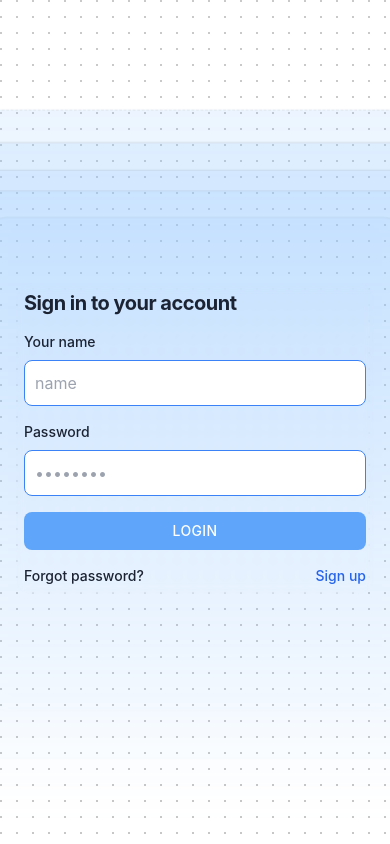
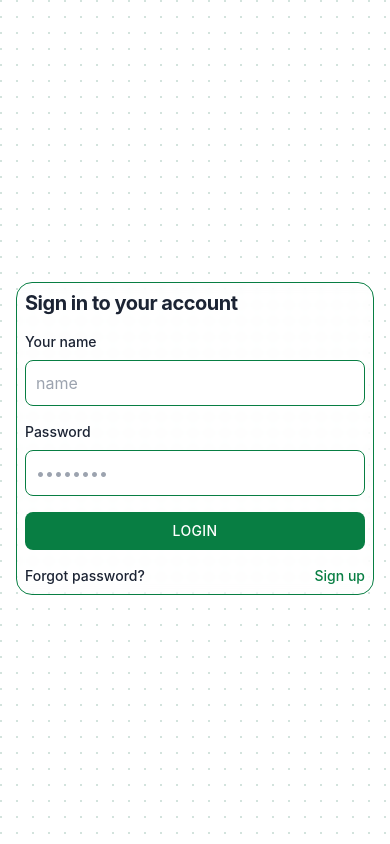
Before and after one commit to abdulazizsaidovcode/sfera-Edu, a React (Vite) app: page /login in a window 390 px wide. Built offline with nearby package versions, Linux system fonts and the light colour scheme.

Commit message:
dasdadas

```diff
--- a/src/App.tsx
+++ b/src/App.tsx
@@ -8,6 +8,7 @@ import Course from './pages/course/course'
 import Dashboard from './pages/Dashboard/dashboard'
 import Lesson from './pages/lesson/lesson'
 import LessonVideo from './pages/lesson/lesson'
+import Register from './pages/auth/register'
 
 function App() {
 
@@ -31,6 +32,16 @@ function App() {
             <>
               <PageTitle title="Login" />
               <Login />
+            </>
+          }
+        />
+        <Route
+          index
+          path={`/register`}
+          element={
+            <>
+              <PageTitle title="Register" />
+              <Register />
             </>
           }
         />
--- /dev/null
+++ b/src/components/Input/TextInput.tsx
@@ -0,0 +1,23 @@
+import React from 'react';
+
+interface EmailInputProps {
+  id?: string;
+  placeholder?: string;
+  value?: string;
+  onChange?: (e: React.ChangeEvent<HTMLInputElement>) => void;
+}
+
+const TextInput: React.FC<EmailInputProps> = ({ id = "email", placeholder = "name", value, onChange }) => {
+  return (
+    <input
+      type="email"
+      id={id}
+      value={value}
+      onChange={onChange}
+      className="login__input bg-white border border-[#087E43] text-gray-900 rounded-lg focus:ring-[#087E43] focus:border-[#087E43] block w-full p-2.5"
+      placeholder={placeholder}
+    />
+  );
+};
+
+export default TextInput;
--- a/src/components/magicui/dot-pattern.tsx
+++ b/src/components/magicui/dot-pattern.tsx
@@ -30,7 +30,7 @@ export function DotPattern({
     <svg
       aria-hidden="true"
       className={cn(
-        "pointer-events-none absolute inset-0 h-full w-full fill-neutral-400/80",
+        "pointer-events-none absolute inset-0 h-full w-full fill-[#C4DAD2]",
         className,
       )}
       {...props}
--- a/src/components/magicui/shiny-button.tsx
+++ b/src/components/magicui/shiny-button.tsx
@@ -41,7 +41,7 @@ const ShinyButton = ({
       {...animationProps}
       onClick={onClick}
       className={cn(
-        "relative rounded-lg px-6 py-2 font-medium backdrop-blur-xl transition-[box-shadow] duration-300 ease-in-out hover:shadow dark:bg-[radial-gradient(circle_at_50%_0%,hsl(var(--primary)/10%)_0%,transparent_60%)] dark:hover:shadow-[0_0_20px_hsl(var(--primary)/10%)]",
+        "relative rounded-lg px-6 py-2 font-medium backdrop-blur-xl transition-[box-shadow] duration-300 ease-in-out hover:shadow ",
         className,
       )}
     >
--- a/src/pages/auth/login.tsx
+++ b/src/pages/auth/login.tsx
@@ -1,33 +1,44 @@
-import DotPattern from '@/components/magicui/dot-pattern'
-import Ripple from '@/components/magicui/ripple'
-import ShinyButton from '@/components/magicui/shiny-button'
+import DotPattern from '@/components/magicui/dot-pattern';
+import Ripple from '@/components/magicui/ripple';
+import ShinyButton from '@/components/magicui/shiny-button';
+import { Link } from 'react-router-dom';
 
 function Login() {
-
     return (
         <>
             <DotPattern />
-            <Ripple mainCircleSize={400} />
-            <section className="bg-gray-50 dark:bg-gray-900 flex justify-center items-center z-20 relative">
-                <div className="flex flex-col items-center justify-center sm:px-6 py-8 mx-auto h-screen  lg:py-0 xl:w-1/3 lg:w-[40%] md:w-1/2 sm:w-[70%] xsm:w-[70%] w-full  ">
-                    <div className="w-full backdrop-blur-sm rounded-2xl  dark:border md:mt-0 sm:max-w-md xl:p-0 dark:bg-gray-800 dark:border-gray-700">
-                        <div className="p-2 space-y-4 md:space-y-6 sm:p-8 relative z-999 " >
-                            <h1 className="text-xl font-bold leading-tight tracking-tight text-gray-900 md:text-2xl dark:text-white">
+            {/* <Ripple mainCircleSize={400} /> */}
+            <section className="bg-gray-50 flex justify-center items-center z-20 relative">
+                <div className="flex flex-col items-center justify-center sm:px-6 py-8 mx-auto h-screen  lg:py-0 xl:w-1/3 lg:w-[40%] md:w-1/2 sm:w-[70%] xsm:w-[70%] w-full">
+                    <div className="w-full backdrop-blur-sm rounded-2xl border border-[#087E43] dark:border md:mt-0 sm:max-w-md xl:p-0 dark:bg-gray-800 dark:border-gray-700">
+                        <div className="p-2 space-y-4 md:space-y-6 sm:p-8 relative z-999">
+                            <h1 className="text-xl font-bold leading-tight tracking-tight text-gray-900 md:text-2xl">
                                 Sign in to your account
                             </h1>
                             <div className="space-y-4 md:space-y-6">
                                 <div>
-                                    <p className="block mb-2 text-sm font-medium text-gray-900 dark:text-white">Your name</p>
-                                    <input type="email" id="email" className="login__input bg-white border border-blue-500 text-gray-900 rounded-lg focus:ring-primary-600 focus:border-primary-600 block w-full p-2.5 " placeholder="name" />
+                                    <p className="block mb-2 text-sm font-medium text-gray-900">Your name</p>
+                                    <input
+                                        type="email"
+                                        id="email"
+                                        className="login__input bg-white border border-[#087E43] text-gray-900 rounded-lg focus:ring-[#087E43] focus:border-[#087E43] block w-full p-2.5"
+                                        placeholder="name"
+                                    />
                                 </div>
                                 <div className='mb-5'>
                                     <p className="block mb-2 text-sm font-medium text-gray-900 dark:text-white">Password</p>
-                                    <input type="password" name="password" id="password" placeholder="••••••••" className="login__input bg-white border border-blue-500 text-gray-900 rounded-lg focus:ring-blue-600 focus:border-blue-600 block w-full p-2.5 " />
+                                    <input
+                                        type="password"
+                                        name="password"
+                                        id="password"
+                                        placeholder="••••••••"
+                                        className="login__input bg-white border border-[#087E43] text-gray-900 rounded-lg focus:ring-[#087E43] focus:border-[#087E43] block w-full p-2.5"
+                                    />
                                 </div>
-                                <ShinyButton text='login' className=' bg-current w-full' />
+                                <ShinyButton text='login' className='bg-[#087E43] w-full' />
                                 <div className='flex justify-between'>
-                                    <p className="text-sm font-medium text-primary-600 hover:underline dark:text-primary-500">Forgot password?</p>
-                                    <p className="text-sm font-medium text-blue-600 hover:underline dark:text-primary-500">Sign up</p>
+                                    <p className="text-sm font-medium text-primary-600 ">Forgot password?</p>
+                                    <Link to="/register" className="text-sm font-medium text-[#087E43] hover:underline hover:text-[#087E43]">Sign up</Link>
                                 </div>
                             </div>
                         </div>
@@ -35,8 +46,7 @@ function Login() {
                 </div>
             </section>
         </>
-
-    )
+    );
 }
 
-export default Login
+export default Login;
--- /dev/null
+++ b/src/pages/auth/register.tsx
@@ -0,0 +1,46 @@
+import DotPattern from '@/components/magicui/dot-pattern';
+import Ripple from '@/components/magicui/ripple';
+import { Link } from 'react-router-dom';
+import ShinyButton from '@/components/magicui/shiny-button';
+import TextInput from '@/components/Input/TextInput';
+
+function Register() {
+    return (
+        <>
+            <DotPattern />
+            {/* <Ripple mainCircleSize={400} /> */}
+            <section className="bg-gray-50 flex justify-center items-center z-20 relative">
+                <div className="flex flex-col items-center justify-center sm:px-6 py-8 mx-auto h-screen  lg:py-0 xl:w-1/3 lg:w-[40%] md:w-1/2 sm:w-[70%] xsm:w-[70%] w-full">
+                    <div className="w-full backdrop-blur-sm rounded-2xl border border-[#087E43] dark:border md:mt-0 sm:max-w-md xl:p-0 dark:bg-gray-800 dark:border-gray-700">
+                        <div className="p-2 space-y-4 md:space-y-6 sm:p-8 relative z-999">
+                            <h1 className="text-xl font-bold leading-tight tracking-tight text-gray-900 md:text-2xl">
+                                Sign up
+                            </h1>
+                            <div className="space-y-4 md:space-y-6">
+                                <div>
+                                    <p className="block mb-2 text-sm font-medium text-gray-900">Firstname:</p>
+                                    <TextInput placeholder='firstname' />
+                                </div>
+                                <div>
+                                    <p className="block mb-2 text-sm font-medium text-gray-900">Lastname:</p>
+                                    <TextInput placeholder='lastname' />
+                                </div>
+                                <div>
+                                    <p className="block mb-2 text-sm font-medium text-gray-900">Phonenumber:</p>
+                                    <TextInput placeholder='phonenumber' />
+                                </div>
+                                <div className='mb-5'>
+                                    <p className="block mb-2 text-sm font-medium text-gray-900 dark:text-white">Password</p>
+                                    <TextInput placeholder='••••••••' />
+                                </div>
+                                <ShinyButton text='login' className='bg-[#087E43] w-full' />
+                            </div>
+                        </div>
+                    </div>
+                </div>
+            </section>
+        </>
+    );
+}
+
+export default Register;
```
